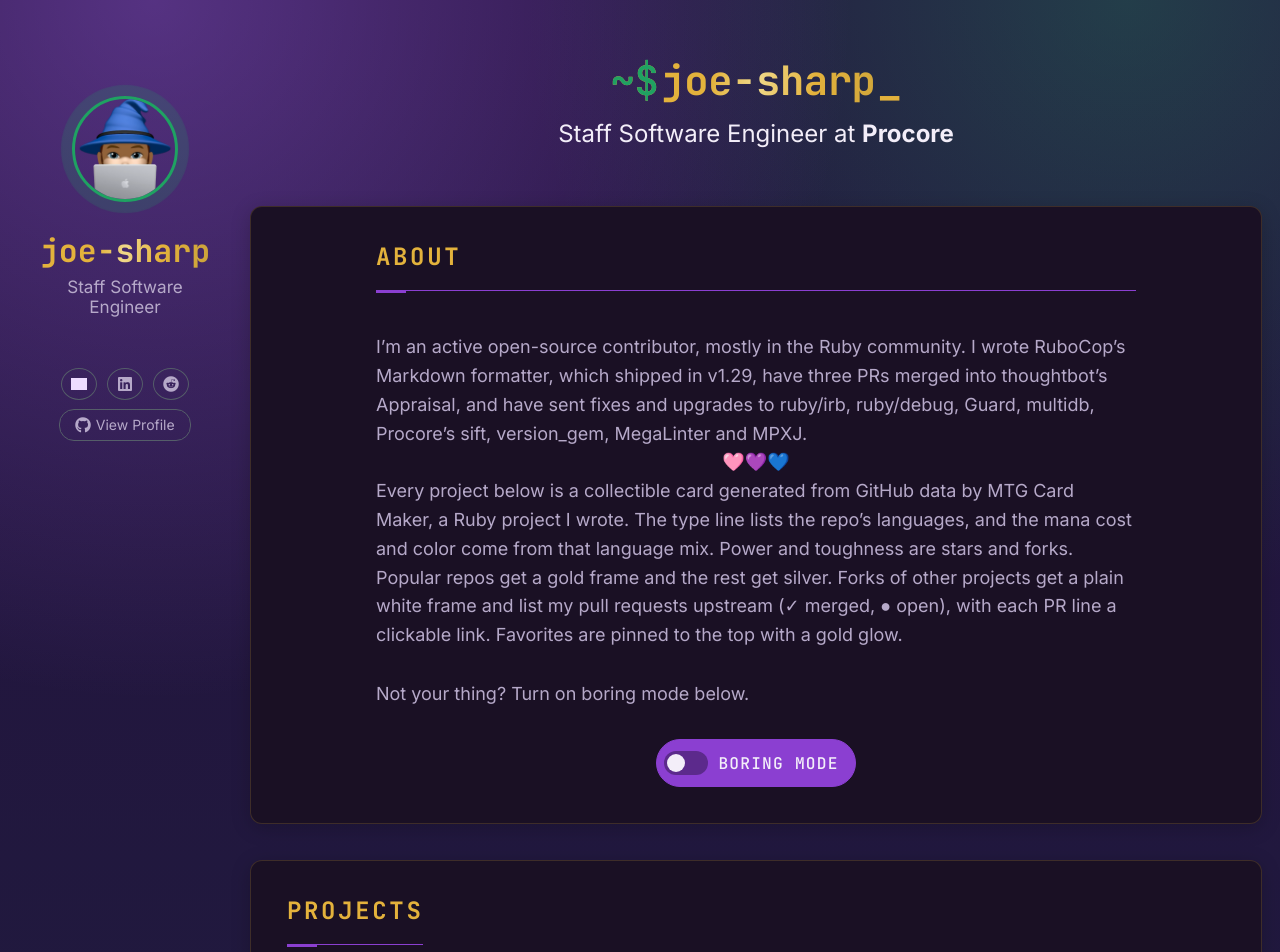
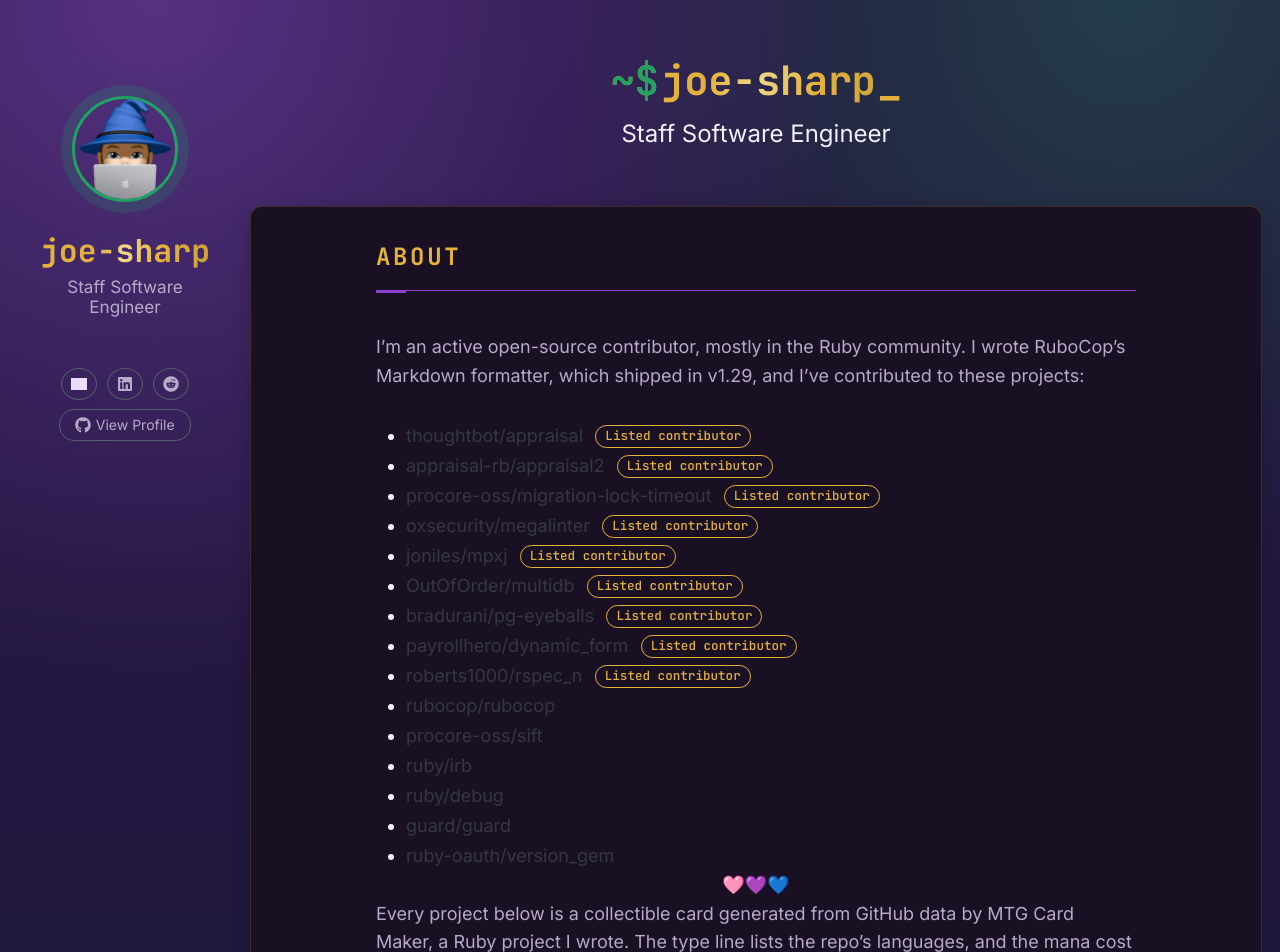
Before and after one commit to joe-sharp/joe-sharp.github.io, a Jekyll site: the page built from index.md, in a window 1280 px wide and 1400 px high. Shown: the top 952 px of the window. Built offline with Jekyll 4.4.1, drawn with Linux system fonts in a browser that asks for light colours; some of the changed text lies outside the part shown; grey boxes are pictures that could not be loaded.

Commit message:
Show contributed repos with badges in About; update bio and footer

```diff
--- a/_config.yml
+++ b/_config.yml
@@ -17,7 +17,7 @@
 subtitle: &subtitle Staff Software Engineer
 email: joesharp13@gmail.com
 description: >-
-  Staff Software Engineer at Procore keeping a 20-year-old Rails monolith modern, plus the open-source Ruby projects behind it.
+  Staff Software Engineer, keeping legacy Ruby/Rails codebases modern, plus the open-source projects behind them.
 baseurl: "" # the subpath of your site
 url: "https://projects.joe-sharp.com" # the base hostname & protocol for your site
 github_username: joe-sharp
@@ -41,7 +41,7 @@
 
 # Footer settings
 footer:
-  content: '&copy; 2025 Joe Sharp, all rights reserved.'
+  content: '&copy; 2026 Joe Sharp, all rights reserved.'
   links:
     - text: joe-sharp.com
       url: 'https://joe-sharp.com'
--- a/assets/css/custom.css
+++ b/assets/css/custom.css
@@ -601,3 +601,16 @@
   margin-top: 1.5rem;
   text-align: center;
 }
+
+/* About: repos where Joe is a listed contributor get a badge */
+.about-repo-badge {
+  display: inline-block;
+  margin-left: 0.4rem;
+  padding: 0 0.5rem;
+  border: 1px solid var(--gold);
+  border-radius: 999px;
+  color: var(--gold);
+  font-family: 'JetBrains Mono', 'Courier New', monospace;
+  font-size: 0.7rem;
+  vertical-align: middle;
+}
--- a/index.md
+++ b/index.md
@@ -7,14 +7,32 @@
     component: hero_block.html
     type: heroblock
     content: >-
-      Staff Software Engineer at <strong>Procore</strong>
+      Staff Software Engineer
   - section_id: about
     component: content_block.html
     type: contentblock
     title: About
     boring_toggle: true
     content: >-
-      I'm an active open-source contributor, mostly in the Ruby community. I wrote RuboCop's Markdown formatter, which shipped in v1.29, have three PRs merged into thoughtbot's Appraisal, and have sent fixes and upgrades to ruby/irb, ruby/debug, Guard, multidb, Procore's sift, version_gem, MegaLinter and MPXJ.
+      I'm an active open-source contributor, mostly in the Ruby community. I wrote RuboCop's Markdown formatter, which shipped in v1.29, and I've contributed to these projects:
+
+      <ul class="about-repos">
+      <li class="is-listed"><a href="https://github.com/thoughtbot/appraisal">thoughtbot/appraisal</a> <span class="about-repo-badge">Listed contributor</span></li>
+      <li class="is-listed"><a href="https://github.com/appraisal-rb/appraisal2">appraisal-rb/appraisal2</a> <span class="about-repo-badge">Listed contributor</span></li>
+      <li class="is-listed"><a href="https://github.com/procore-oss/migration-lock-timeout">procore-oss/migration-lock-timeout</a> <span class="about-repo-badge">Listed contributor</span></li>
+      <li class="is-listed"><a href="https://github.com/oxsecurity/megalinter">oxsecurity/megalinter</a> <span class="about-repo-badge">Listed contributor</span></li>
+      <li class="is-listed"><a href="https://github.com/joniles/mpxj">joniles/mpxj</a> <span class="about-repo-badge">Listed contributor</span></li>
+      <li class="is-listed"><a href="https://github.com/OutOfOrder/multidb">OutOfOrder/multidb</a> <span class="about-repo-badge">Listed contributor</span></li>
+      <li class="is-listed"><a href="https://github.com/bradurani/pg-eyeballs">bradurani/pg-eyeballs</a> <span class="about-repo-badge">Listed contributor</span></li>
+      <li class="is-listed"><a href="https://github.com/payrollhero/dynamic_form">payrollhero/dynamic_form</a> <span class="about-repo-badge">Listed contributor</span></li>
+      <li class="is-listed"><a href="https://github.com/roberts1000/rspec_n">roberts1000/rspec_n</a> <span class="about-repo-badge">Listed contributor</span></li>
+      <li><a href="https://github.com/rubocop/rubocop">rubocop/rubocop</a></li>
+      <li><a href="https://github.com/procore-oss/sift">procore-oss/sift</a></li>
+      <li><a href="https://github.com/ruby/irb">ruby/irb</a></li>
+      <li><a href="https://github.com/ruby/debug">ruby/debug</a></li>
+      <li><a href="https://github.com/guard/guard">guard/guard</a></li>
+      <li><a href="https://github.com/ruby-oauth/version_gem">ruby-oauth/version_gem</a></li>
+      </ul>
 
       <p class="about-hearts">🩷💜💙</p>
 
```
